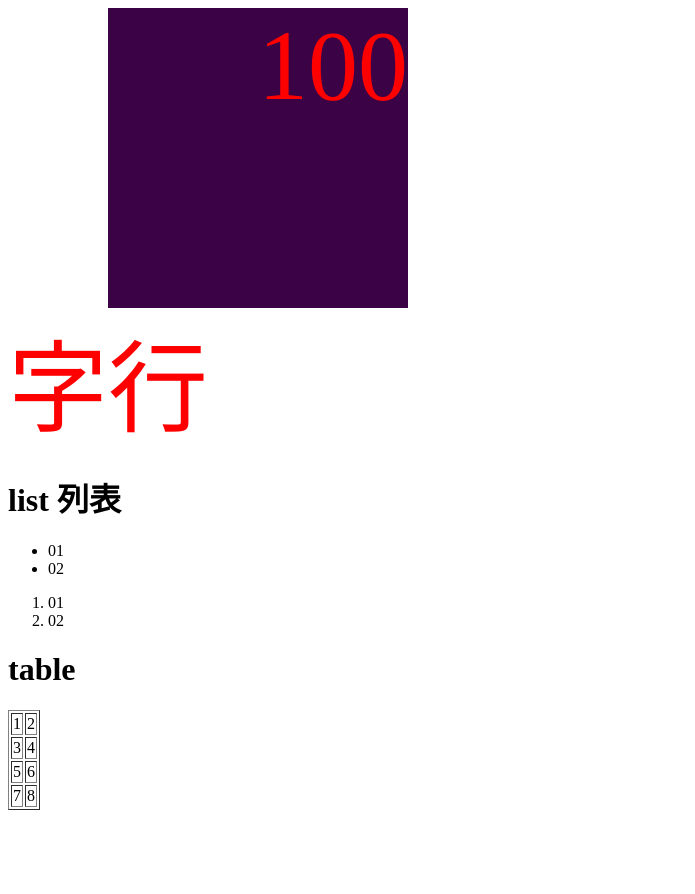
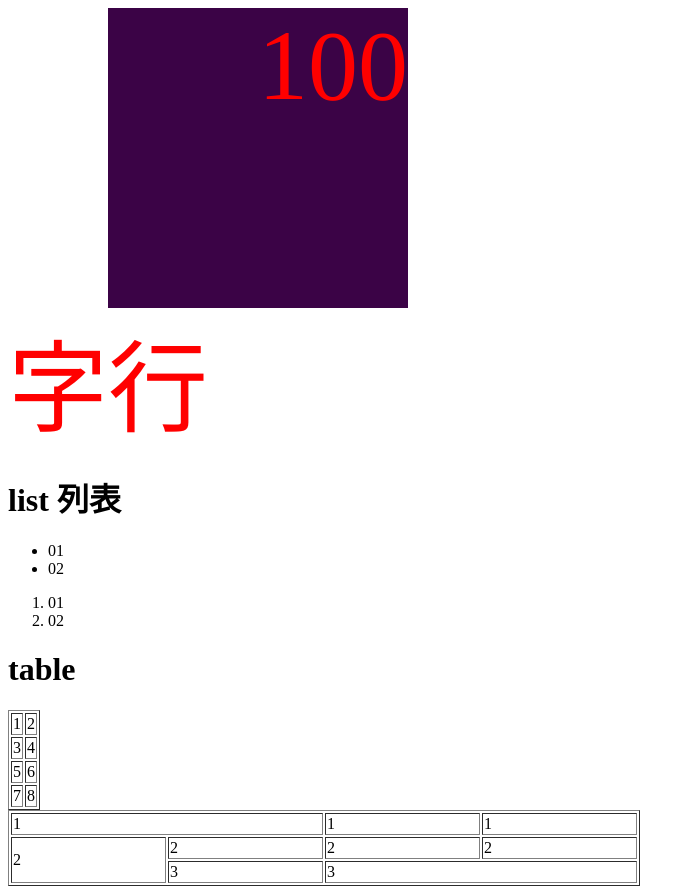
Before and after one commit to sexfat/cd105, a plain HTML site: page index.html in a window 1280 px wide. Shown: the whole page, without its empty margins (0-695 px from the left). Before the commit the page ends 818 px from the top, so only its background shows below. Drawn offline with Linux system fonts and the light colour scheme.

Commit message:
add table

```diff
--- a/index.html
+++ b/index.html
@@ -33,12 +33,12 @@
     <table border="1">
         <tr>
             <td>1</td>
-            <td >2</td>
+            <td>2</td>
 
         </tr>
         <tr>
             <td>3</td>
-            <td >4</td>
+            <td>4</td>
 
         </tr>
         <tr>
@@ -51,6 +51,31 @@
             <td>8</td>
         </tr>
     </table>
+    <table border="1" width="50%">
+        <tr>
+            <td colspan="2">1</td>
+            <td>1</td>
+            <td>1</td>
+        </tr>
+        <tr>
+            <td rowspan="2">2</td>
+            <td>2</td>
+            <td>2</td>
+            <td>2</td>
+        </tr>
+        <tr>
+            <td>3</td>
+            <td colspan="2">3</td>
+        </tr>
+    </table>
+
+
+
+
+
+
+
+
 
 
 
```
